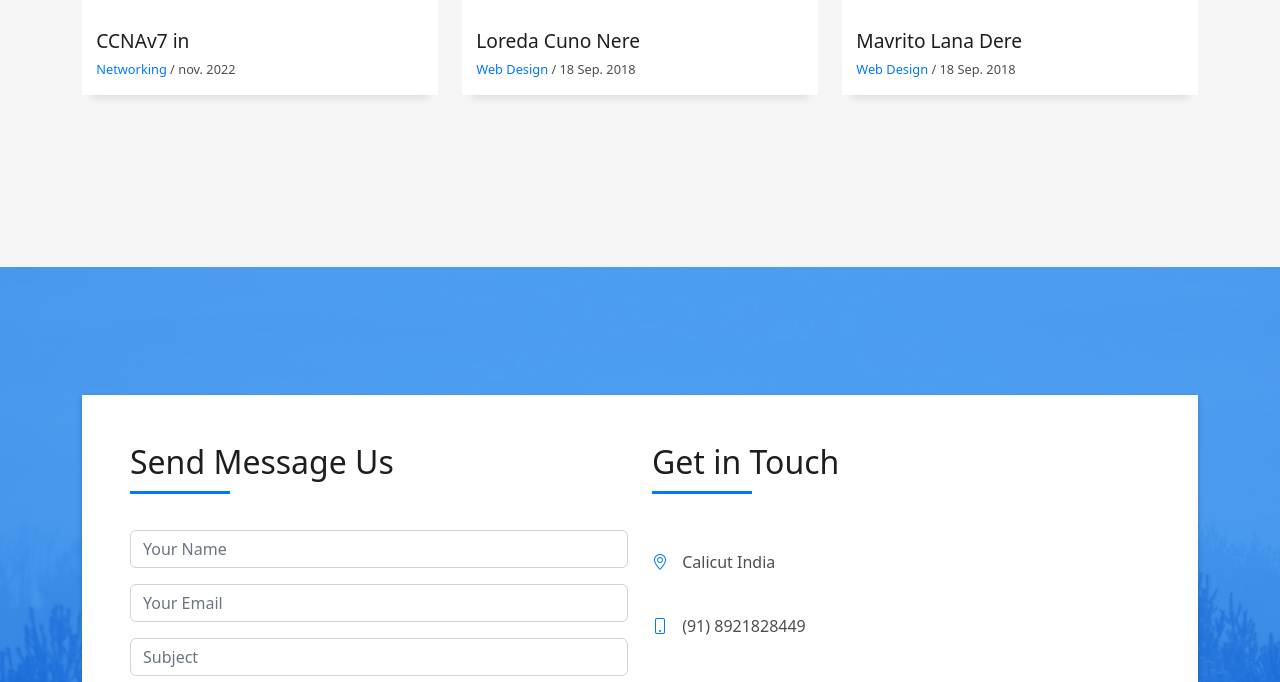
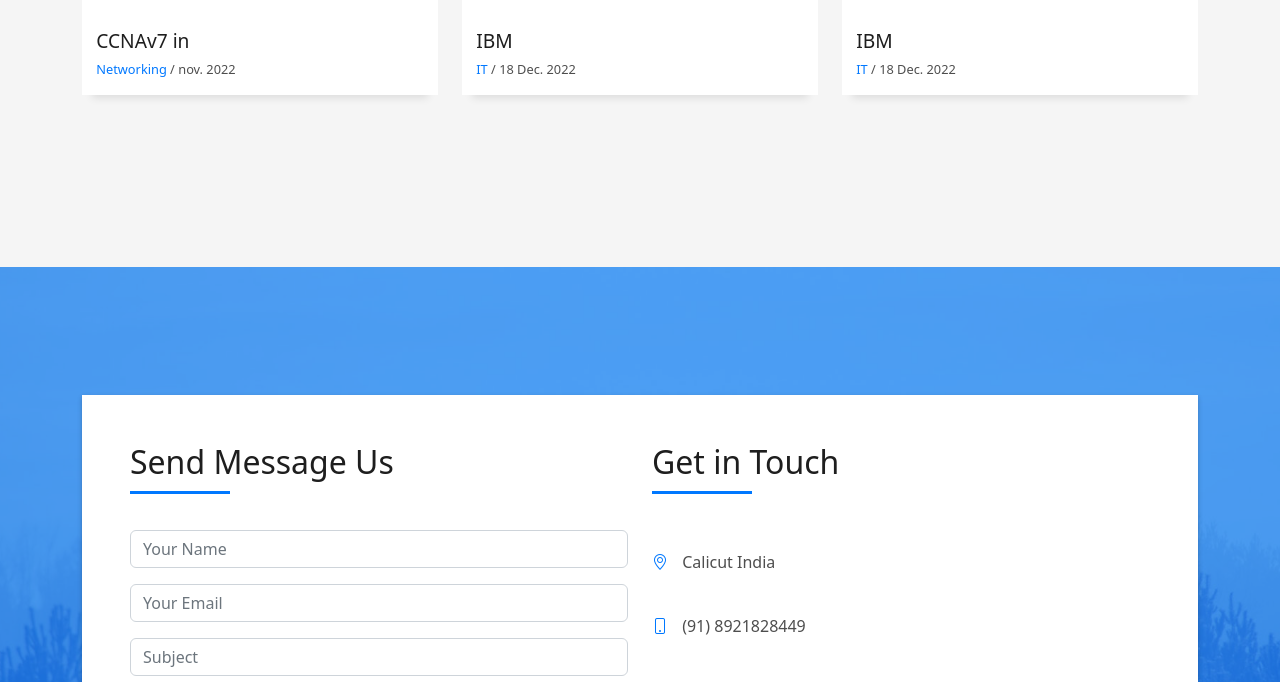
Before and after one commit to Sahalmhd/-portfolio, a plain HTML site: page index.html in a window 1280 px wide. Shown: the part 3418-4100 px from the top of the page. Drawn offline with nearby package versions, Linux system fonts and the light colour scheme.

Commit message:
Update index.html

```diff
--- a/index.html
+++ b/index.html
@@ -341,9 +341,9 @@
               <div class="work-content">
                 <div class="row">
                   <div class="col-sm-8">
-                    <h2 class="w-title">Loreda Cuno Nere</h2>
+                    <h2 class="w-title">IBM</h2>
                     <div class="w-more">
-                      <span class="w-ctegory">Web Design</span> / <span class="w-date">18 Sep. 2018</span>
+                      <span class="w-ctegory">IT</span> / <span class="w-date">18 Dec. 2022</span>
                     </div>
                   </div>
                   <div class="col-sm-4">
@@ -363,9 +363,9 @@
               <div class="work-content">
                 <div class="row">
                   <div class="col-sm-8">
-                    <h2 class="w-title">Mavrito Lana Dere</h2>
+                    <h2 class="w-title">IBM</h2>
                     <div class="w-more">
-                      <span class="w-ctegory">Web Design</span> / <span class="w-date">18 Sep. 2018</span>
+                      <span class="w-ctegory">IT</span> / <span class="w-date">18 Dec. 2022</span>
                     </div>
                   </div>
                   <div class="col-sm-4">
```
